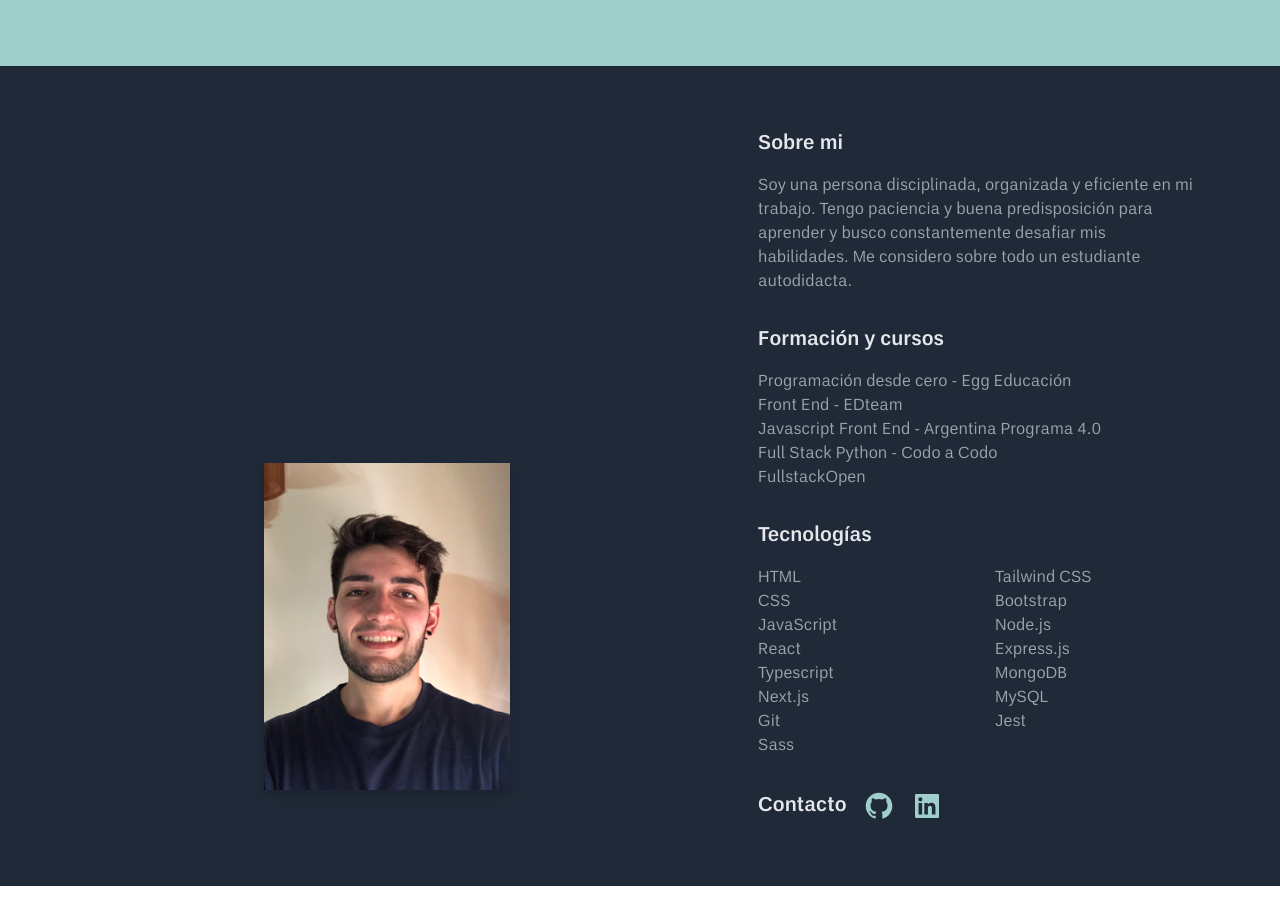
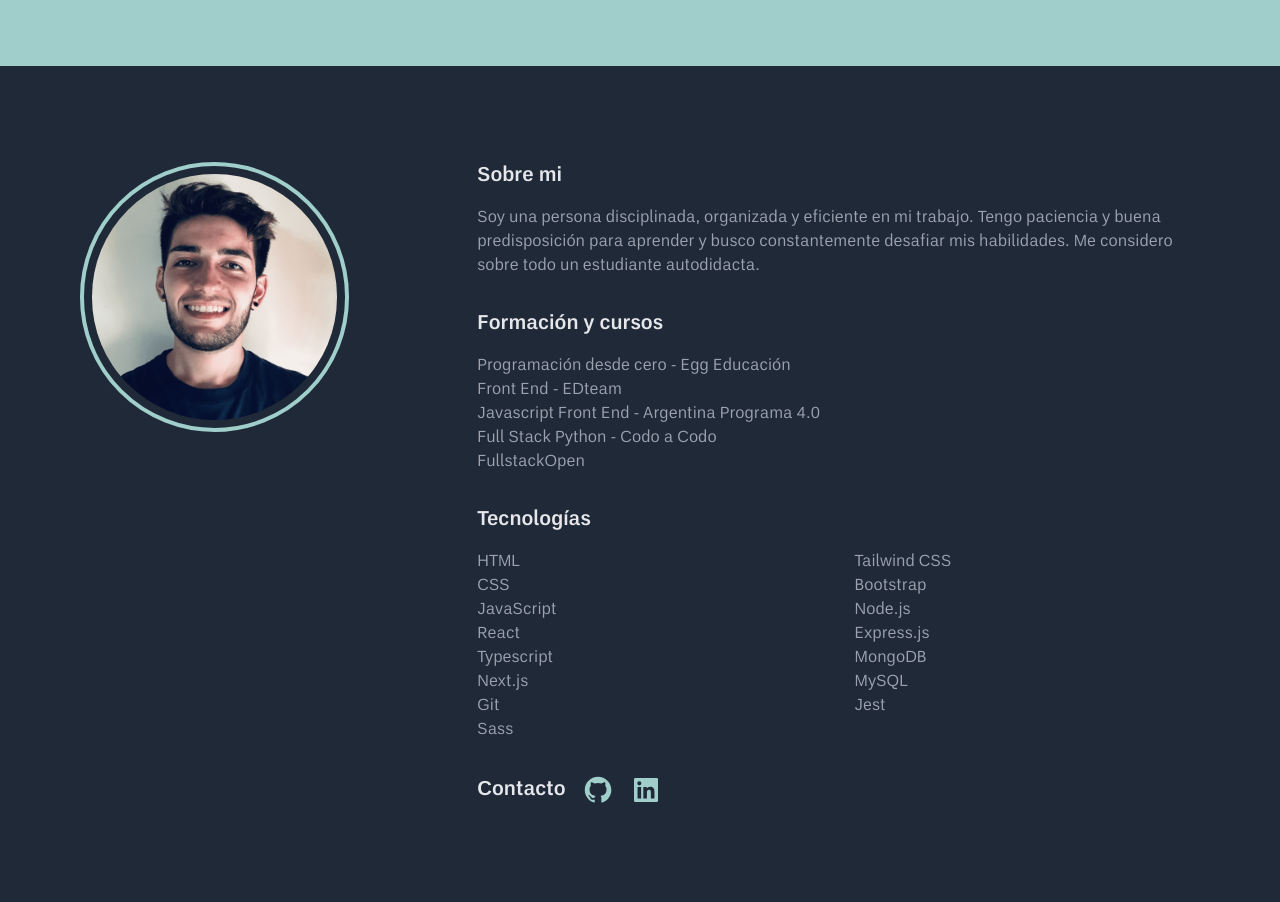
Before and after one commit to MaximilianoLeonel23/portafolio-v2, a React (Vite) app: page / in a window 1280 px wide. Shown: the part 2423-3325 px from the top of the page. Built offline with nearby package versions, Linux system fonts and the light colour scheme.

Commit message:
Cambio en la imagen de la sección about y eliminación el mobile

```diff
--- a/src/components/sections/About.tsx
+++ b/src/components/sections/About.tsx
@@ -1,4 +1,4 @@
-import photo from "../../assets/about/photo.jpg";
+import photo from "../../assets/about/profile.png";
 import githubLight from "../../assets/icons/github-light.svg";
 import linkedinLight from "../../assets/icons/linkedin-light.svg";
 import githubDark from "../../assets/icons/github-dark.svg";
@@ -9,10 +9,14 @@ interface Props {
 }
 const About: React.FC<Props> = ({ theme }) => {
   return (
-    <section id="about" className="container py-16">
-      <div className="flex flex-col-reverse lg:flex-row gap-y-16 gap-x-16">
-        <div className="flex items-start lg:items-end justify-start lg:justify-center">
-          <img src={photo} className="w-2/3 lg:w-2/5 pb-8 drop-shadow-lg" />
+    <section id="about" className="container py-24">
+      <div className="flex flex-col-reverse lg:flex-row gap-y-16 gap-x-32">
+        <div className={`hidden sm:flex items-start lg:justify-center`}>
+          <div
+            className={`w-1/2 sm:w-auto border-4 about-photo-${theme} p-2 rounded-full`}
+          >
+            <img src={photo} className="rounded-full" />
+          </div>
         </div>
         <div>
           <div className="flex flex-col gap-y-8">
--- a/src/styles/index.css
+++ b/src/styles/index.css
@@ -283,6 +283,10 @@ body {
 .about-text-light {
   @apply text-gray-500;
 }
+
+.about-photo-light {
+  @apply border-primary-light-500;
+}
 /* Dark Mode */
 
 .blackout-dark {
@@ -362,3 +366,7 @@ body {
 .about-text-dark {
   @apply text-gray-400;
 }
+
+.about-photo-dark {
+  @apply border-primary-dark-500;
+}
```
Also changed, not shown: src/assets/about/profile.png.
